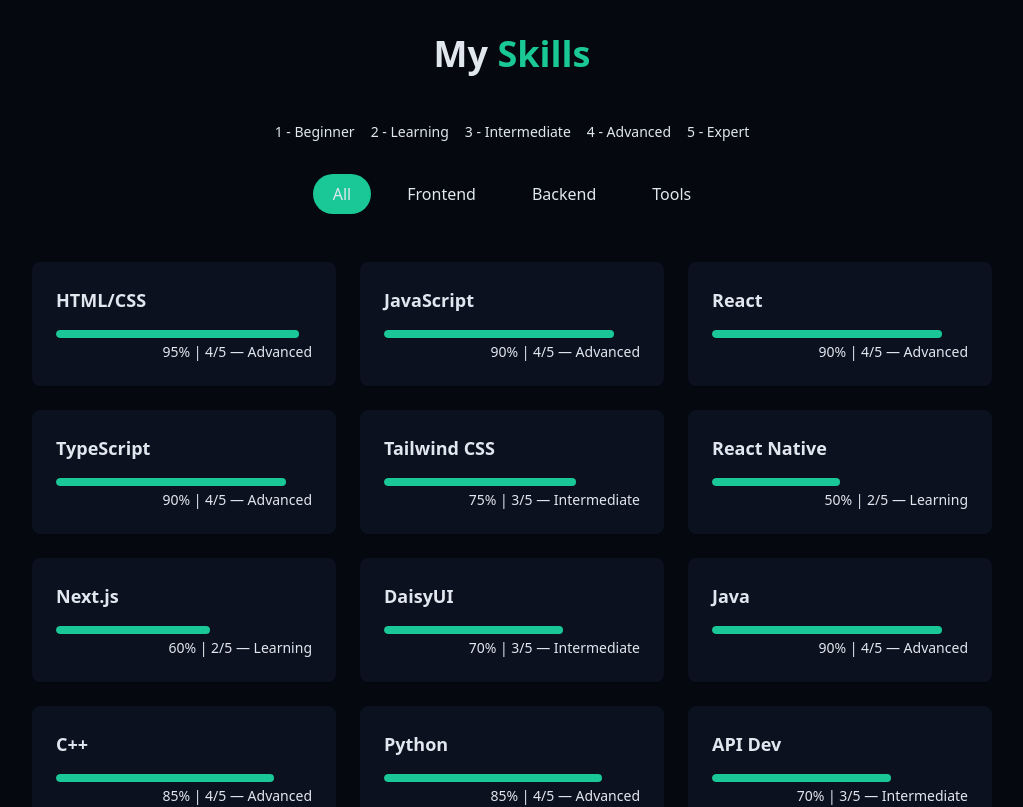
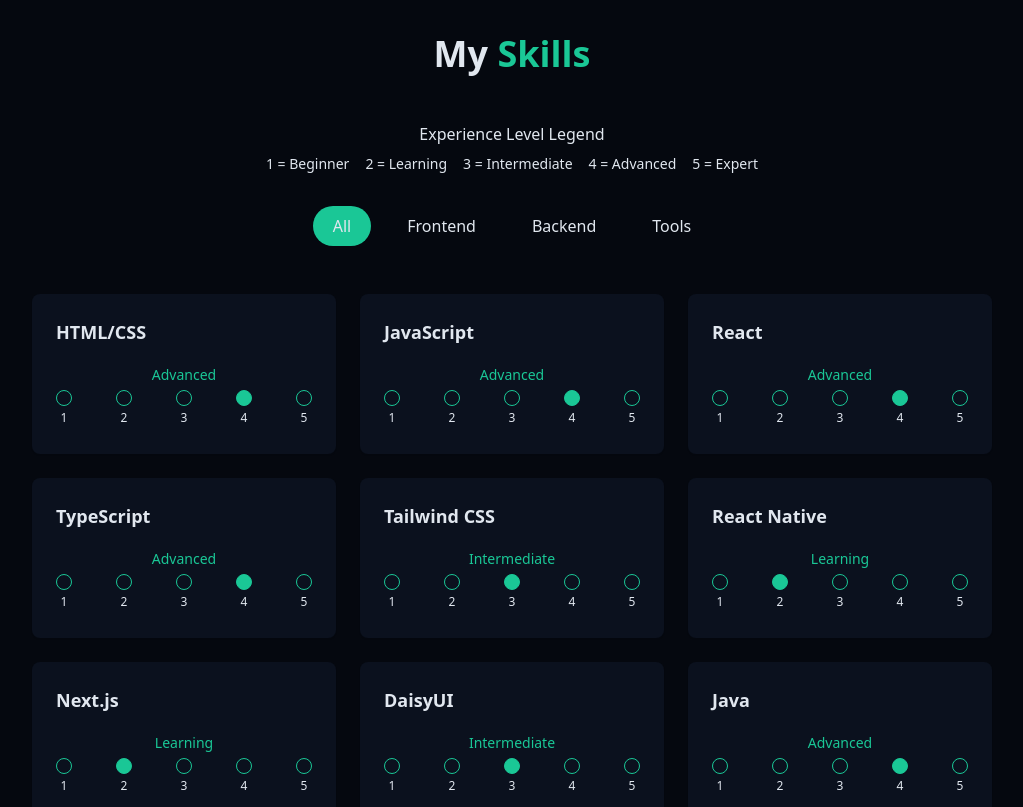
Before and after one commit to mawilson0410/michaelwilson, a React (Vite) app: page / in a window 1280 px wide. Shown: the part 1640-2447 px from the top of the page, without its empty margins (128-1151 px from the left). Built offline with nearby package versions, Linux system fonts and the light colour scheme.

Commit message:
removed percentage and percentage bar entirely. 1-5 scale ratig

```diff
--- a/src/components/SkillsSection.tsx
+++ b/src/components/SkillsSection.tsx
@@ -3,49 +3,48 @@
 
 type Skill = {
   name: string;
-  level: number;
   category: string;
-  experienceLevel: number;
+  experienceLevel: number; // 1 to 5
 };
 
 const skills: Skill[] = [
   // Frontend
-  { name: "HTML/CSS", level: 95, category: "frontend", experienceLevel: 4 },
-  { name: "JavaScript", level: 90, category: "frontend", experienceLevel: 4 },
-  { name: "React", level: 90, category: "frontend", experienceLevel: 4 },
-  { name: "TypeScript", level: 90, category: "frontend", experienceLevel: 4 },
-  { name: "Tailwind CSS", level: 75, category: "frontend", experienceLevel: 3 },
-  { name: "React Native", level: 50, category: "frontend", experienceLevel: 2 },
-  { name: "Next.js", level: 60, category: "frontend", experienceLevel: 2 },
-  { name: "DaisyUI", level: 70, category: "frontend", experienceLevel: 3 },
+  { name: "HTML/CSS", category: "frontend", experienceLevel: 4 },
+  { name: "JavaScript", category: "frontend", experienceLevel: 4 },
+  { name: "React", category: "frontend", experienceLevel: 4 },
+  { name: "TypeScript", category: "frontend", experienceLevel: 4 },
+  { name: "Tailwind CSS", category: "frontend", experienceLevel: 3 },
+  { name: "React Native", category: "frontend", experienceLevel: 2 },
+  { name: "Next.js", category: "frontend", experienceLevel: 2 },
+  { name: "DaisyUI", category: "frontend", experienceLevel: 3 },
 
   // Backend
-  { name: "Java", level: 90, category: "backend", experienceLevel: 4 },
-  { name: "C++", level: 85, category: "backend", experienceLevel: 4 },
-  { name: "Python", level: 85, category: "backend", experienceLevel: 4 },
-  { name: "API Dev", level: 70, category: "backend", experienceLevel: 3 },
-  { name: "Django", level: 85, category: "backend", experienceLevel: 4 },
-  { name: "Java Spring", level: 55, category: "backend", experienceLevel: 2 },
-  { name: "Node.js", level: 85, category: "backend", experienceLevel: 4 },
-  { name: "Express", level: 75, category: "backend", experienceLevel: 3 },
-  { name: "MongoDB", level: 85, category: "backend", experienceLevel: 4 },
-  { name: "TanStack", level: 40, category: "backend", experienceLevel: 1 },
-  { name: "PostgreSQL", level: 50, category: "backend", experienceLevel: 2 },
-  { name: "GraphQL", level: 50, category: "backend", experienceLevel: 2 },
+  { name: "Java", category: "backend", experienceLevel: 4 },
+  { name: "C++", category: "backend", experienceLevel: 4 },
+  { name: "Python", category: "backend", experienceLevel: 4 },
+  { name: "API Dev", category: "backend", experienceLevel: 3 },
+  { name: "Django", category: "backend", experienceLevel: 4 },
+  { name: "Java Spring", category: "backend", experienceLevel: 2 },
+  { name: "Node.js", category: "backend", experienceLevel: 4 },
+  { name: "Express", category: "backend", experienceLevel: 3 },
+  { name: "MongoDB", category: "backend", experienceLevel: 4 },
+  { name: "TanStack", category: "backend", experienceLevel: 1 },
+  { name: "PostgreSQL", category: "backend", experienceLevel: 2 },
+  { name: "GraphQL", category: "backend", experienceLevel: 2 },
 
   // Tools
-  { name: "Git/GitHub", level: 95, category: "tools", experienceLevel: 4 },
-  { name: "AWS, General", level: 75, category: "tools", experienceLevel: 3 },
-  { name: "AWS, EC2", level: 70, category: "tools", experienceLevel: 3 },
-  { name: "AWS, Lambda", level: 40, category: "tools", experienceLevel: 2 },
-  { name: "AWS, Route 53", level: 65, category: "tools", experienceLevel: 3 },
-  { name: "MS Azure", level: 40, category: "tools", experienceLevel: 1 },
-  { name: "Docker", level: 45, category: "tools", experienceLevel: 2 },
-  { name: "Figma", level: 40, category: "tools", experienceLevel: 1 },
-  { name: "VS Code", level: 95, category: "tools", experienceLevel: 4 },
-  { name: "Android Studio", level: 85, category: "tools", experienceLevel: 4 },
-  { name: "MS Word", level: 85, category: "tools", experienceLevel: 4 },
-  { name: "MS Excel", level: 90, category: "tools", experienceLevel: 4 },
+  { name: "Git/GitHub", category: "tools", experienceLevel: 5 },
+  { name: "AWS, General", category: "tools", experienceLevel: 3 },
+  { name: "AWS, EC2", category: "tools", experienceLevel: 3 },
+  { name: "AWS, Lambda", category: "tools", experienceLevel: 3 },
+  { name: "AWS, Route 53", category: "tools", experienceLevel: 3 },
+  { name: "MS Azure", category: "tools", experienceLevel: 1 },
+  { name: "Docker", category: "tools", experienceLevel: 2 },
+  { name: "Figma", category: "tools", experienceLevel: 1 },
+  { name: "VS Code", category: "tools", experienceLevel: 5 },
+  { name: "Android Studio", category: "tools", experienceLevel: 4 },
+  { name: "MS Word", category: "tools", experienceLevel: 4 },
+  { name: "MS Excel", category: "tools", experienceLevel: 4 },
 ];
 
 const categories = ["all", "frontend", "backend", "tools"];
@@ -83,12 +82,15 @@
 
         {/* Legend */}
         <div className="text-center mb-8">
+          <h4 className="text-md font-medium text-muted-foreground mb-2">
+            Experience Level Legend
+          </h4>
           <div className="flex justify-center gap-4 flex-wrap text-sm text-muted-foreground">
-            <span>1 - Beginner</span>
-            <span>2 - Learning</span>
-            <span>3 - Intermediate</span>
-            <span>4 - Advanced</span>
-            <span>5 - Expert</span>
+            <span>1 = Beginner</span>
+            <span>2 = Learning</span>
+            <span>3 = Intermediate</span>
+            <span>4 = Advanced</span>
+            <span>5 = Expert</span>
           </div>
         </div>
 
@@ -110,7 +112,7 @@
           ))}
         </div>
 
-        {/* Skill Grid */}
+        {/* Skills Grid */}
         <div className="grid grid-cols-1 sm:grid-cols-2 lg:grid-cols-3 gap-6">
           {filteredSkills.map((skill, key) => (
             <div
@@ -120,17 +122,32 @@
               <div className="text-left mb-4">
                 <h3 className="font-semibold text-lg">{skill.name}</h3>
               </div>
-              <div className="w-full bg-secondary/50 h-2 rounded-full overflow-hidden">
-                <div
-                  className="bg-primary h-2 rounded-full origin-left animate-[grow_1.5s_ease-out]"
-                  style={{ width: skill.level + "%" }}
-                />
-              </div>
-              <div className="text-right mt-1 text-sm text-muted-foreground">
-                <span>
-                  {skill.level}% | {skill.experienceLevel}/5 —{" "}
+
+              {/* Experience Level Label */}
+              <div className="text-center mb-2 h-5">
+                <span className="text-sm font-medium text-primary">
                   {getExperienceLabel(skill.experienceLevel)}
                 </span>
+              </div>
+
+              {/* Dots with labels */}
+              <div className="flex justify-between items-center mb-1">
+                {Array.from({ length: 5 }).map((_, i) => {
+                  const isActive = skill.experienceLevel === i + 1;
+                  return (
+                    <div key={i} className="flex flex-col items-center">
+                      <div
+                        className={cn(
+                          "w-4 h-4 rounded-full border border-primary mb-1 transition-all duration-300",
+                          isActive ? "bg-primary animate-pingOnce" : "bg-transparent"
+                        )}
+                      />
+                      <span className="text-xs text-muted-foreground">
+                        {i + 1}
+                      </span>
+                    </div>
+                  );
+                })}
               </div>
             </div>
           ))}
--- a/src/index.css
+++ b/src/index.css
@@ -58,6 +58,20 @@
     100% {
       transform: rotate(215deg) translateX(-500px);
       opacity: 0;
+    }
+  }
+  @keyframes ping-once {
+    0% {
+      transform: scale(1);
+      opacity: 1;
+    }
+    50% {
+      transform: scale(1.4);
+      opacity: 0.5;
+    }
+    100% {
+      transform: scale(1);
+      opacity: 1;
     }
   }
 }
@@ -154,6 +168,10 @@
   box-shadow: 0 0 10px 5px rgba(255, 255, 255, 0.3);
 }
 
+@utility animate-ping-once {
+  animation: ping-once 1s ease-out;
+}
+
 #root {
   max-width: 100%;
   margin: 0 auto;
```
